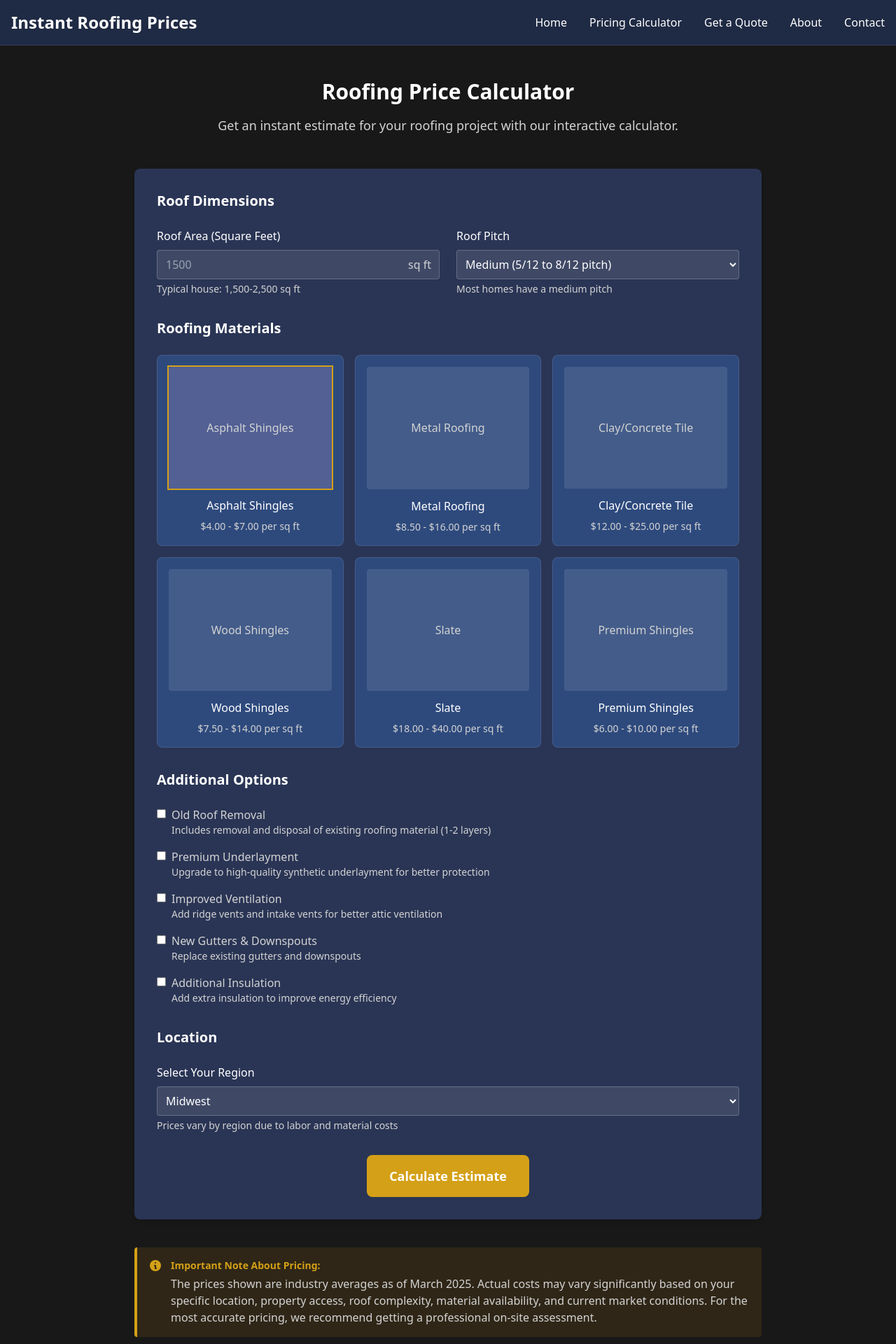
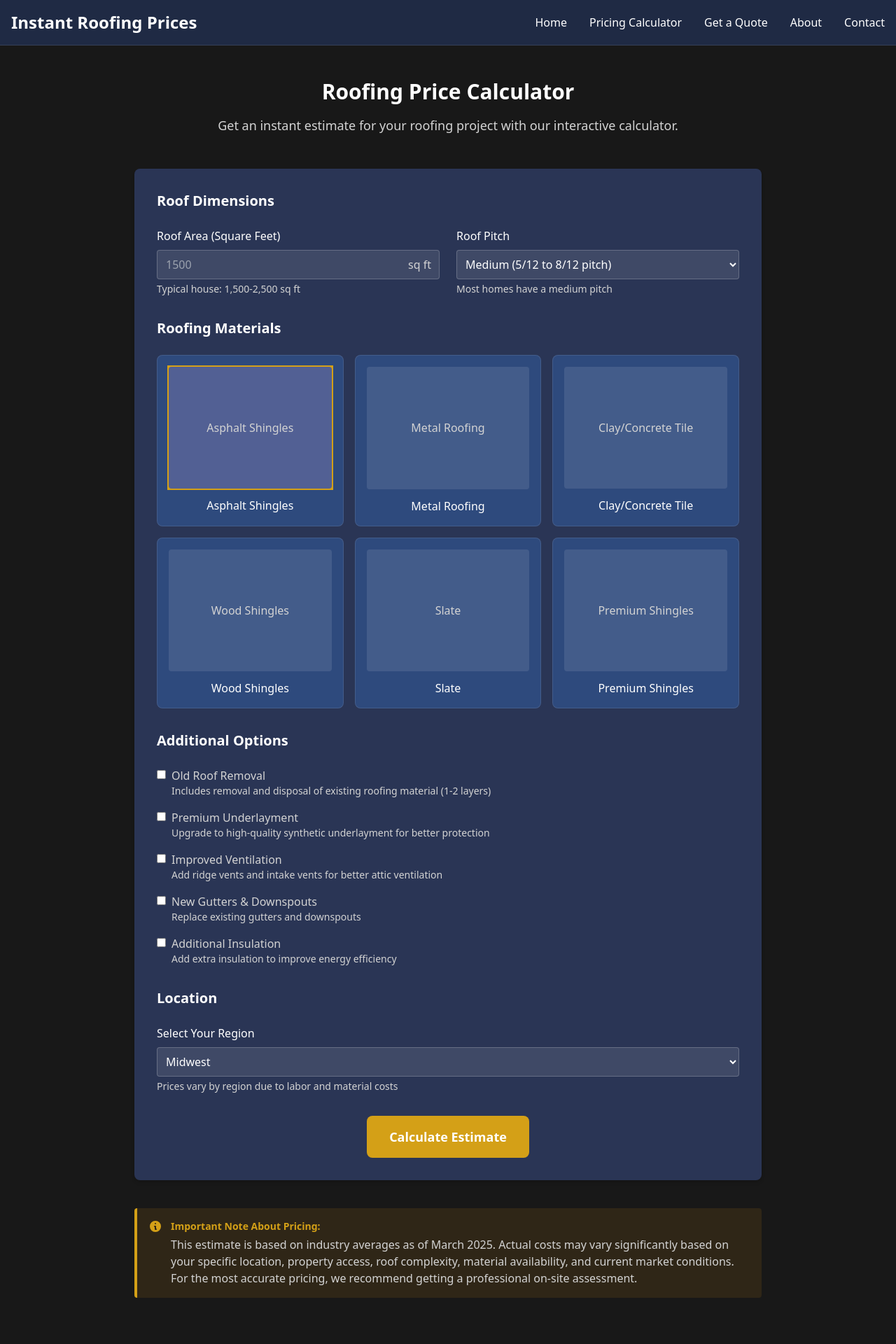
Before and after one commit to tim-amredev/roofing-lead-site, a Jekyll site: the page built from pricing-calculator.html, in a window 1280 px wide. Shown: the top 1920 px of the page at 70% size. Built offline with Jekyll 4.4.1, drawn with Linux system fonts in a browser that asks for light colours.

Commit message:
Update pricing-calculator.html

```diff
--- a/pricing-calculator.html
+++ b/pricing-calculator.html
@@ -73,7 +73,6 @@ js: pricing-calculator
                     </div>
                   </div>
                   <h3 class="font-medium text-center text-white">Asphalt Shingles</h3>
-                  <p class="text-sm text-center text-gray-300 mt-2">$4.00 - $7.00 per sq ft</p>
                 </label>
               </div>
             </div>
@@ -88,7 +87,6 @@ js: pricing-calculator
                     </div>
                   </div>
                   <h3 class="font-medium text-center text-white">Metal Roofing</h3>
-                  <p class="text-sm text-center text-gray-300 mt-2">$8.50 - $16.00 per sq ft</p>
                 </label>
               </div>
             </div>
@@ -103,7 +101,6 @@ js: pricing-calculator
                     </div>
                   </div>
                   <h3 class="font-medium text-center text-white">Clay/Concrete Tile</h3>
-                  <p class="text-sm text-center text-gray-300 mt-2">$12.00 - $25.00 per sq ft</p>
                 </label>
               </div>
             </div>
@@ -118,7 +115,6 @@ js: pricing-calculator
                     </div>
                   </div>
                   <h3 class="font-medium text-center text-white">Wood Shingles</h3>
-                  <p class="text-sm text-center text-gray-300 mt-2">$7.50 - $14.00 per sq ft</p>
                 </label>
               </div>
             </div>
@@ -133,7 +129,6 @@ js: pricing-calculator
                     </div>
                   </div>
                   <h3 class="font-medium text-center text-white">Slate</h3>
-                  <p class="text-sm text-center text-gray-300 mt-2">$18.00 - $40.00 per sq ft</p>
                 </label>
               </div>
             </div>
@@ -148,7 +143,6 @@ js: pricing-calculator
                     </div>
                   </div>
                   <h3 class="font-medium text-center text-white">Premium Shingles</h3>
-                  <p class="text-sm text-center text-gray-300 mt-2">$6.00 - $10.00 per sq ft</p>
                 </label>
               </div>
             </div>
@@ -250,7 +244,7 @@ js: pricing-calculator
             <strong>Important Note About Pricing:</strong>
           </p>
           <p class="text-gray-300 mt-1">
-            The prices shown are industry averages as of March 2025. Actual costs may vary significantly based on your specific location, property access, roof complexity, material availability, and current market conditions. For the most accurate pricing, we recommend getting a professional on-site assessment.
+            This estimate is based on industry averages as of March 2025. Actual costs may vary significantly based on your specific location, property access, roof complexity, material availability, and current market conditions. For the most accurate pricing, we recommend getting a professional on-site assessment.
           </p>
         </div>
       </div>
@@ -492,7 +486,7 @@ body, html, main, section {
   background-color: #181818 !important;
 }
 
-.material-option input[type="radio"]:checked + label > div {
+.material-option input[type="radio"]:checked + label div:first-child {
   border-color: #D4A017;
   box-shadow: 0 0 0 2px #D4A017;
   background-color: #3E4E88;
```
